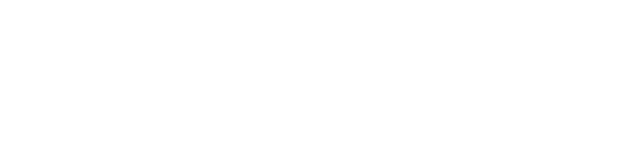
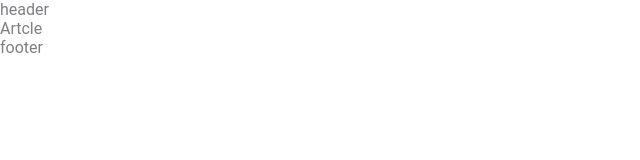
Before and after one commit to Ghukasyan1996/Ghukasyansite, a plain HTML site: page index.html in a window 1280 px wide. Shown: the whole page, without its empty margins (0-640 px from the left). Drawn offline with Linux system fonts and the light colour scheme.

Commit message:
GitHub commit

```diff
--- a/index.html
+++ b/index.html
@@ -10,10 +10,10 @@
 </head>
 
 <body>
-<header></header>
+<header>header</header>
 
-<article></article>
+<article>Artcle</article>
 
-<footer></footer>
+<footer>footer</footer>
 </body>
 </html>
```
